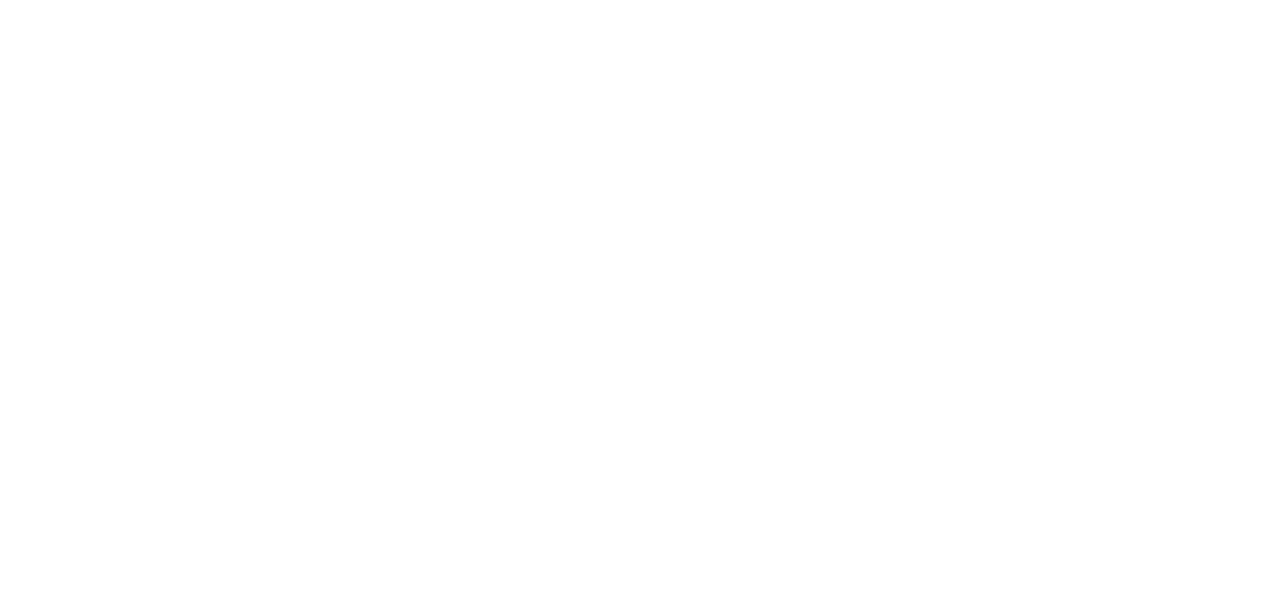
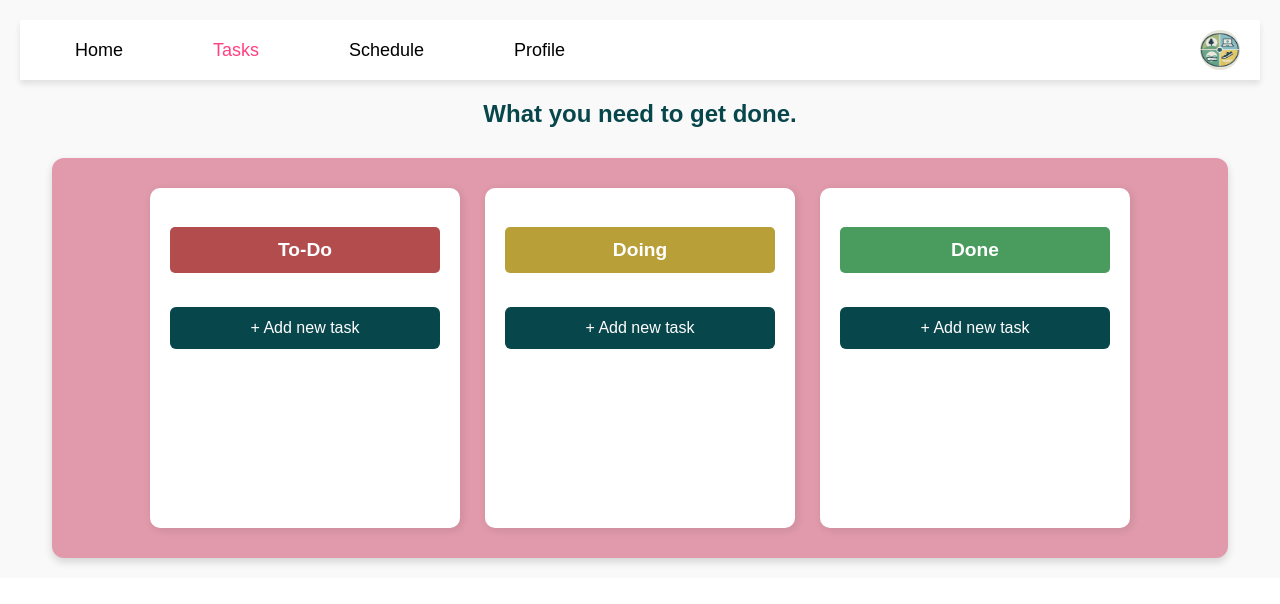
Before and after one commit to smilee1111/pr-voir_frontend, a React (Create React App) app in the folder planner-app/: page /task in a window 1280 px wide. Before the commit this address had no page. Shown: the top 604 px of the page. Built offline with nearby package versions, Linux system fonts and the light colour scheme.

Commit message:
add task page

```diff
--- a/planner-app/src/App.js
+++ b/planner-app/src/App.js
@@ -2,7 +2,8 @@ import React from "react";
 import { BrowserRouter as Router, Routes, Route } from "react-router-dom";
 import Register from "./components/Register";
 import Login from "./components/Login";
-import Dash from "./components/Dash"; // Import dashboard
+import Dash from "./components/Dash"; // Import Dashboard
+import Task from "./components/Task"; // Import Task Component
 
 const App = () => {
   return (
@@ -11,6 +12,9 @@ const App = () => {
         <Route path="/" element={<Register />} />
         <Route path="/login" element={<Login />} />
         <Route path="/dashboard" element={<Dash />} />
+        <Route path="/task" element={<Task />} />
+        <Route path="/schedule" element={<div>Schedule Page</div>} />
+        <Route path="/profile" element={<div>Profile Page</div>} />
       </Routes>
     </Router>
   );
--- a/planner-app/src/components/Dash.js
+++ b/planner-app/src/components/Dash.js
@@ -1,4 +1,5 @@
 import React, { useState } from "react";
+import { Link } from "react-router-dom";
 import "../style/Dash.css"; // Ensure this CSS file exists
 
 const days = ["sunday", "monday", "tuesday", "wednesday", "thursday", "friday", "saturday"];
@@ -17,12 +18,16 @@ const Dashboard = () => {
 
   return (
     <div className="dashboard">
-      <nav className="nav-links">
-        <a href="#">Home</a>
-        <a href="#">Tasks</a>
-        <a href="#">Schedule</a>
-        <a href="#">Profile</a>
-      </nav>
+      <nav class="navbar">
+            <ul>
+            <li><Link to="/dashboard" className="active">Home</Link></li>
+            <li><Link to="/task">Tasks</Link></li>
+            <li><Link to="/schedule">Schedule</Link></li>
+            <li><Link to="/profile">Profile</Link></li>
+
+            </ul>
+            <img src="/planner-graphic.png" alt="Logo" className="logo" />
+        </nav>
 
       <h1>What's going on today?</h1>
 
--- /dev/null
+++ b/planner-app/src/components/Task.js
@@ -0,0 +1,56 @@
+
+import React, { useState } from "react";
+import { Link } from "react-router-dom";
+import "../style/Task.css"; // Ensure this CSS file exists
+
+
+const TaskBoard = () => {
+  const [tasks, setTasks] = useState([]);
+
+  const addTask = (category) => {
+    const newTask = { id: Date.now(), text: "New Task", category };
+    setTasks([...tasks, newTask]);
+  };
+
+  const editTask = (id) => {
+    const newText = prompt("Edit Task", tasks.find(task => task.id === id)?.text);
+    if (newText) {
+      setTasks(tasks.map(task => task.id === id ? { ...task, text: newText } : task));
+    }
+  };
+
+
+  return (
+    <div className="tasks-page">
+      <nav className="navbar">
+        <ul>
+          <li><Link to="/dashboard">Home</Link></li>
+          <li><Link to="/tasks" className="active">Tasks</Link></li>
+          <li><Link to="/schedule">Schedule</Link></li>
+          <li><Link to="/profile">Profile</Link></li>
+        </ul>
+        <img src="/planner-graphic.png" alt="Logo" className="logo" />
+      </nav>
+
+      <h2>What you need to get done.</h2>
+      <div className="task-board">
+      {["To-Do", "Doing", "Done"].map((category) => (
+        <div key={category} className="task-column">
+          <h3 className={category.toLowerCase()}>{category}</h3>
+          {tasks
+            .filter((task) => task.category === category)
+            .map((task) => (
+              <div key={task.id} className="task-card">
+                <span>{task.text}</span>
+                <button onClick={() => editTask(task.id)}>✏️</button>
+              </div>
+            ))}
+          <button onClick={() => addTask(category)}>+ Add new task</button>
+        </div>
+      ))}
+    </div>
+    </div>
+  );
+};
+
+export default TaskBoard;
--- a/planner-app/src/style/Dash.css
+++ b/planner-app/src/style/Dash.css
@@ -3,12 +3,46 @@
     font-family: Arial, sans-serif;
   }
 
-  .nav-links {
+  .navbar {
     display: flex;
-    gap: 20px;
-    margin-bottom: 20px;
+    justify-content: space-between;
+    align-items: center;
+    background-color: #fff;
+    padding: 10px 20px;
+    box-shadow: 0px 4px 6px rgba(0, 0, 0, 0.1);
   }
 
+  .navbar ul {
+    list-style-type: none;
+    padding: 0;
+    margin: 0;
+    gap: 20px;
+  }
+  .navbar ul li{
+    display: inline-block;
+    margin: 0 15px;
+}
+
+  .navbar ul li a{
+    font-size: 18px;
+    color:rgb(0, 0, 0);
+    font-weight: 500;
+    margin:0 20px;
+    text-decoration: none;
+    border-bottom: 3px solid transparent;
+    transition: 0.3s ease;
+}
+.navbar a:hover,
+.navbar a:active{
+  color: #ff4081;
+    border-bottom: 1px solid rgb(38, 128, 38);
+}
+
+.logo {
+  width: 40px; /* Adjust size as needed */
+  height: 40px;
+  border-radius: 50%; /* Make it circular if needed */
+}
   .day-selector {
     display: flex;
     gap: 10px;
--- /dev/null
+++ b/planner-app/src/style/Task.css
@@ -0,0 +1,180 @@
+/* General Styling */
+.tasks-page {
+    font-family: Arial, sans-serif;
+    padding: 20px;
+    background-color: #f9f9f9;
+    text-align: center;
+  }
+
+  /* Navbar Styling */
+  .navbar {
+    display: flex;
+    justify-content: space-between;
+    align-items: center;
+    background-color: #fff;
+    padding: 10px 20px;
+    box-shadow: 0px 4px 6px rgba(0, 0, 0, 0.1);
+  }
+
+  .navbar ul {
+    list-style-type: none;
+    padding: 0;
+    margin: 0;
+    display: flex;
+  }
+
+  .navbar li {
+    margin: 0 15px;
+  }
+
+  .navbar a {
+    text-decoration: none;
+    color: black;
+    font-weight: bold;
+  }
+
+  .navbar a.active {
+    color: #ff4081;
+  }
+
+  .logo {
+    height: 40px;
+  }
+
+/* Task Board Styling */
+.task-board {
+  display: flex;
+  justify-content: center;
+  flex-wrap: wrap;  /* Allows wrapping for smaller screens */
+  gap: 25px;
+  margin-top: 30px;
+  background: #e09aab;
+  padding: 30px;
+  border-radius: 12px;
+  box-shadow: 0 4px 8px rgba(0, 0, 0, 0.15);
+  max-width: 90%;
+  margin-left: auto;
+  margin-right: auto;
+}
+
+/* Task Columns */
+.task-column {
+  background: #fff;
+  padding: 20px;
+  border-radius: 10px;
+  width: 270px;
+  text-align: left;
+  box-shadow: 2px 2px 8px rgba(0, 0, 0, 0.1);
+  display: flex;
+  flex-direction: column;
+  min-height: 300px;
+}
+
+/* Column Titles */
+.task-column h3 {
+  text-align: center;
+  padding: 12px;
+  border-radius: 5px;
+  font-size: 1.2em;
+  font-weight: bold;
+}
+
+/* Category Colors */
+.to-do {
+  background-color: #b34d4d;
+  color: white;
+}
+
+.doing {
+  background-color: #b89f38;
+  color: white;
+}
+
+.done {
+  background-color: #4a9c5e;
+  color: white;
+}
+
+/* Task Cards */
+.task-card {
+  background: #d97b90;
+  padding: 12px;
+  border-radius: 6px;
+  margin-top: 12px;
+  cursor: pointer;
+  color: white;
+  transition: 0.3s ease-in-out;
+  box-shadow: 0 2px 4px rgba(0, 0, 0, 0.1);
+  font-size: 0.95em;
+}
+
+.task-card:hover {
+  background: #c06b80;
+  transform: scale(1.03);
+}
+
+/* Add Task Button */
+.add-task-btn {
+  width: 100%;
+  padding: 10px;
+  background-color: rgba(255, 255, 255, 0.85);
+  color: black;
+  border-radius: 5px;
+  cursor: pointer;
+  transition: 0.3s;
+  text-align: center;
+  font-weight: bold;
+  margin-top: 15px;
+}
+
+.add-task-btn:hover {
+  background-color: white;
+  box-shadow: 0 2px 6px rgba(0, 0, 0, 0.15);
+}
+
+/* 🔥 Responsive Design 🔥 */
+
+/* Medium Screens (Tablets) */
+@media (max-width: 1024px) {
+  .task-board {
+    flex-wrap: wrap;
+    justify-content: space-around;
+  }
+
+  .task-column {
+    width: 45%;  /* Makes two columns in one row */
+  }
+}
+
+/* Small Screens (Phones) */
+@media (max-width: 768px) {
+  .task-board {
+    flex-direction: column;
+    align-items: center;
+  }
+
+  .task-column {
+    width: 90%; /* Each column takes full width */
+    min-height: auto;
+  }
+
+  .task-card {
+    font-size: 1em;
+  }
+}
+
+/* Extra Small Screens */
+@media (max-width: 480px) {
+  .tasks-page {
+    padding: 10px;
+  }
+
+  .task-column {
+    width: 100%;
+  }
+
+  .task-card {
+    padding: 10px;
+    font-size: 0.9em;
+  }
+}
```
